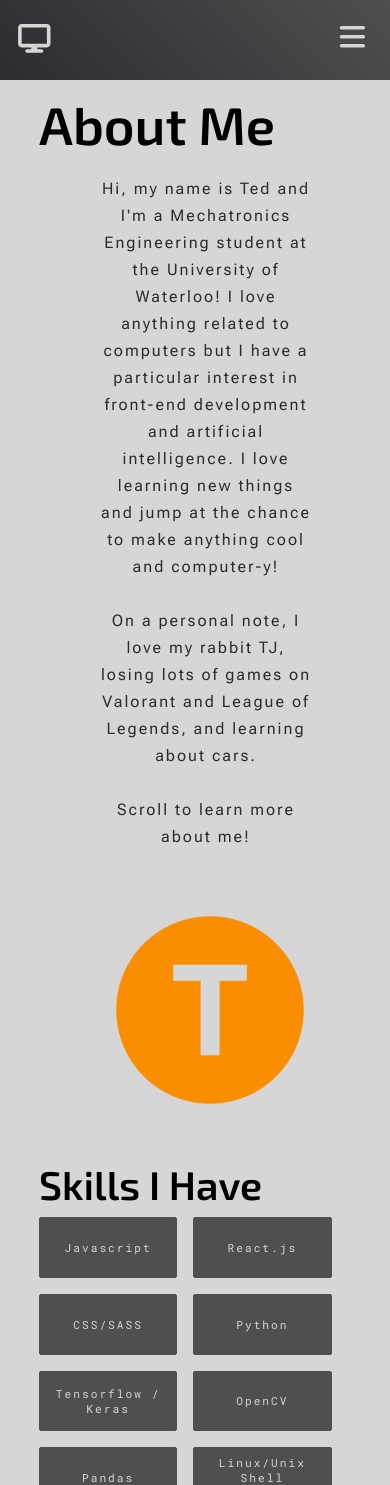
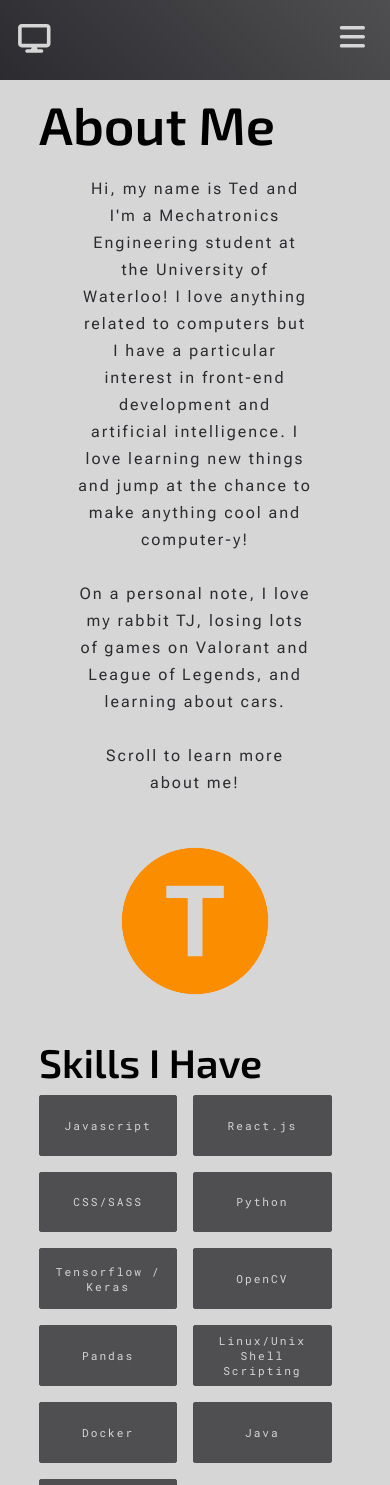
Before and after one commit to tedhz/ted-zhang-website, a React (Create React App) app: page /about in a window 390 px wide. Shown: the top 1485 px of the page. Built offline with nearby package versions, Linux system fonts and the light colour scheme.

Commit message:
Update About.scss

```diff
--- a/src/pages/about/About.scss
+++ b/src/pages/about/About.scss
@@ -30,6 +30,10 @@
     grid-template-columns: repeat(auto-fit, minmax(500px, auto));
     animation: fadeIn 1s .5s backwards;
     animation-delay: 1s;
+    @media screen and (max-width: 960px) {
+        grid-template-columns: repeat(auto-fit, minmax(95vw, auto));
+
+    }
 }
 
 .about-text {
@@ -53,7 +57,6 @@
 
     @media screen and (max-width: 960px) {
         padding-left: 0;
-        transform: translateX(-20%);
         padding-bottom: 10%;
         align-self: center;
 
```
